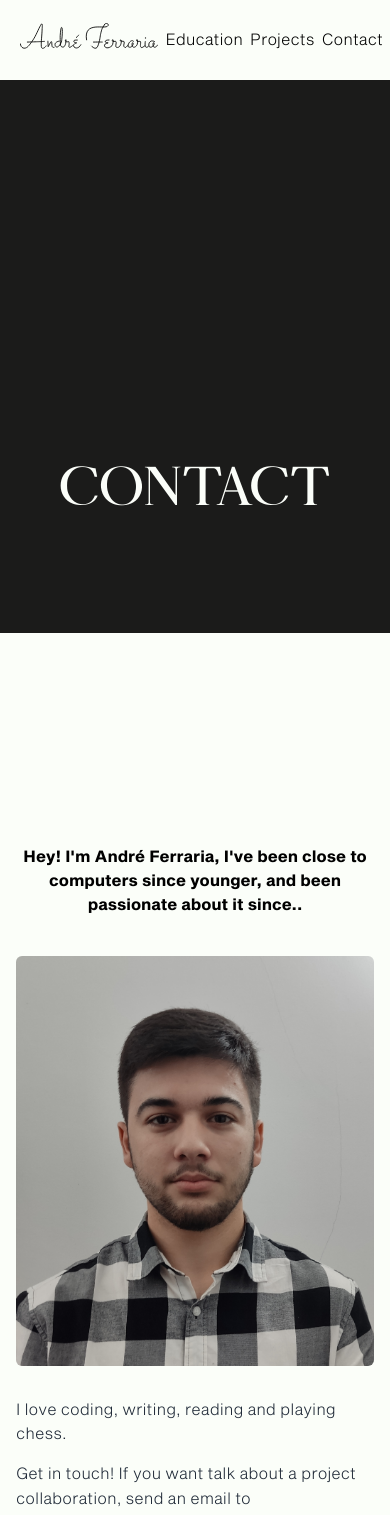
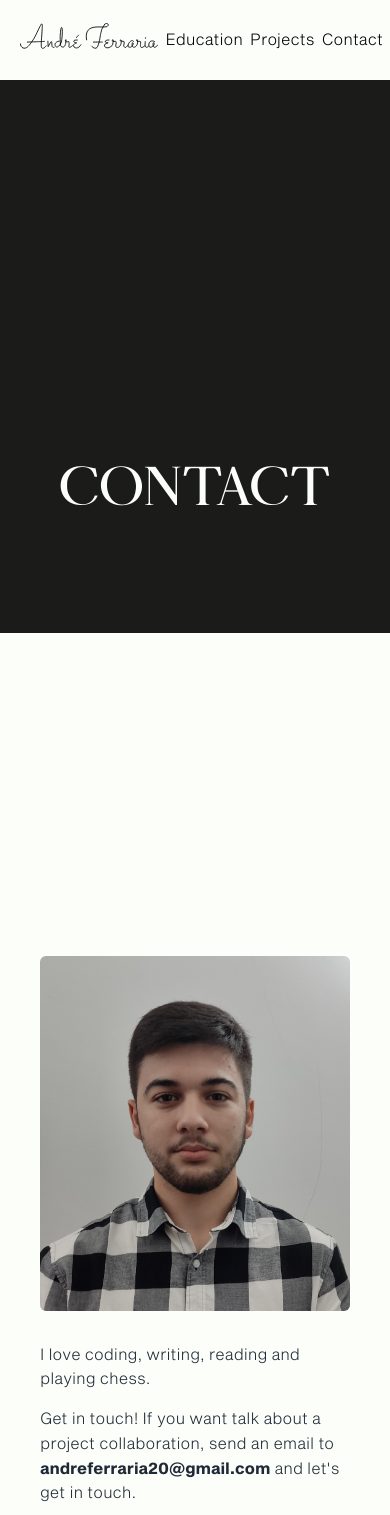
Before and after one commit to AndreFerraria20/portfolio, a Next.js app: page /contact in a window 390 px wide. Shown: the top 1515 px of the page. Built offline with nearby package versions, Linux system fonts and the light colour scheme; what @xpd/tailwind-3dtransforms would draw is missing.

Commit message:
padding and text color fix

```diff
--- a/src/app/contact/page.tsx
+++ b/src/app/contact/page.tsx
@@ -4,9 +4,9 @@ import ButtonGo from "../ui/buttonGo";
 
 export default function Contact() {
   const content = (
-    <div className="px-4 lg:px-10">
+    <div className="px-10 lg:px-10">
 
-      <h4 className="text-base md:text-lg text-theme-secundary font-bold text-center">
+      <h4 className="text-base md:text-lg text-secundary font-bold text-center">
         Hey! I'm André Ferraria, I've been close to computers since younger, and been passionate about it since..
       </h4>
 
```
